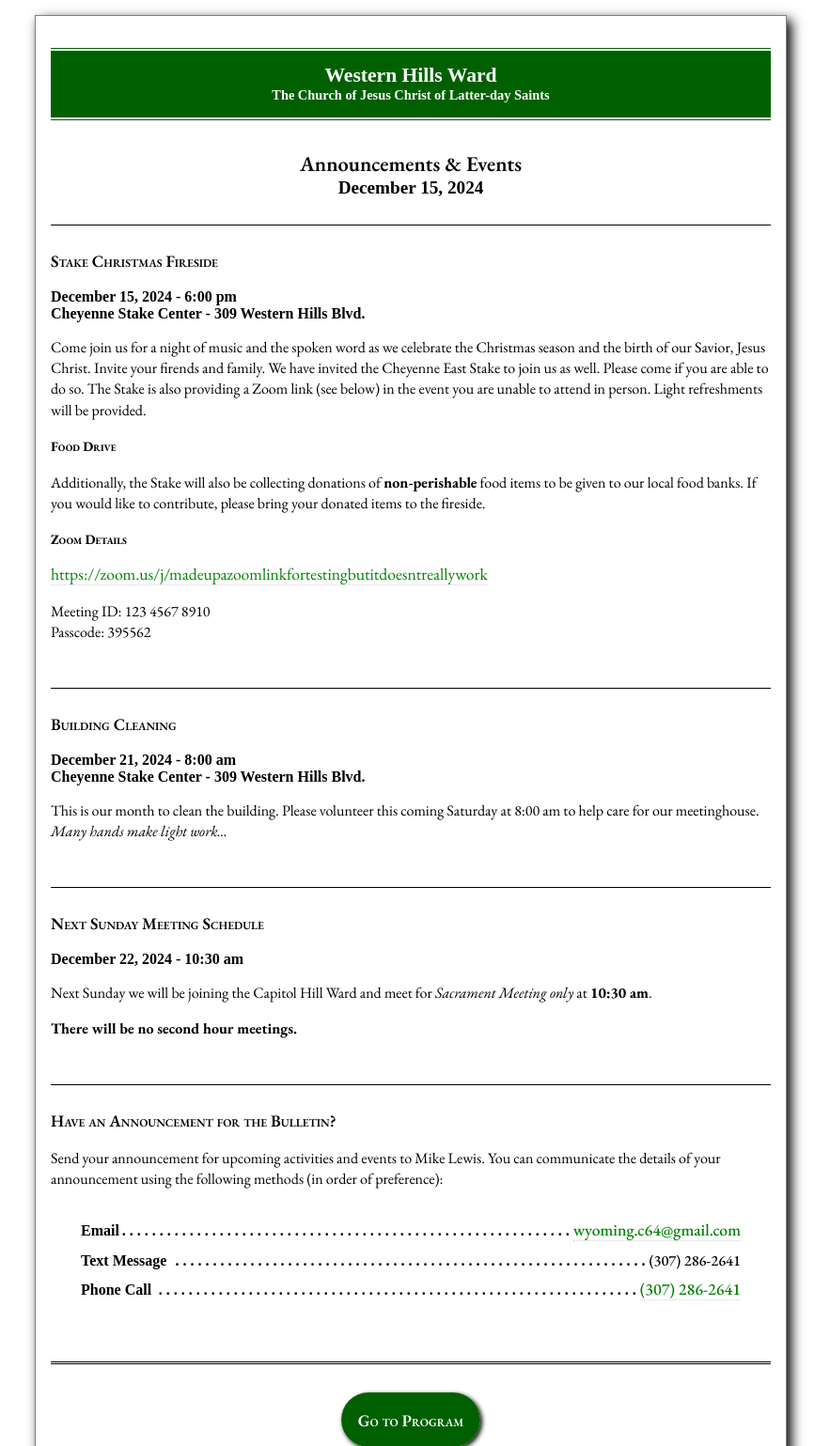
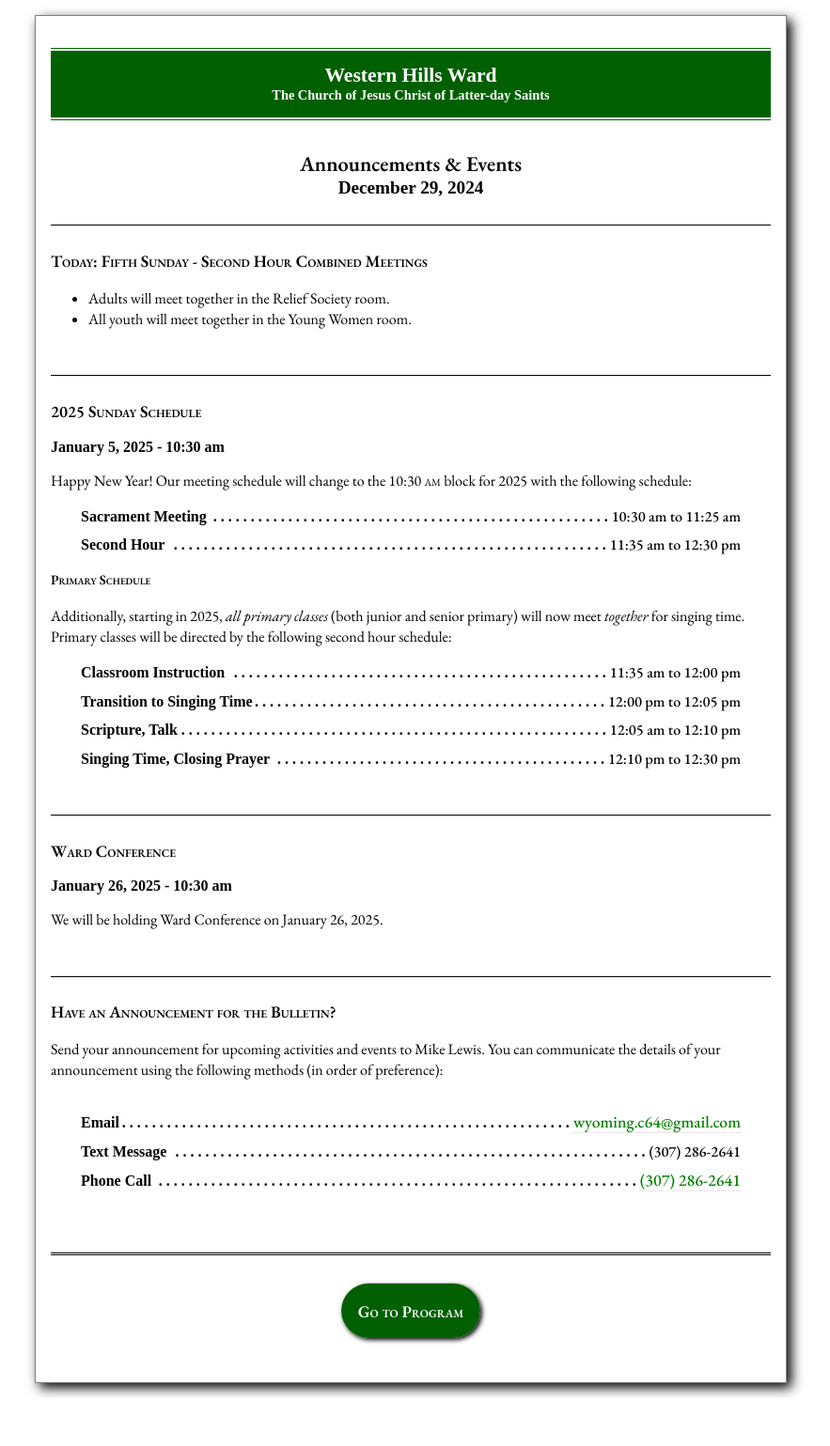
Before and after one commit to Wyoming-C64/westernhillsbulletin, a PHP site: page /announcements.php in a window 1280 px wide. Shown: the top 1539 px of the page at 94% size, without its empty margins (203-1086 px from the left). After the commit the page ends 1487 px from the top, so only its background shows below. Run offline with PHP 8.4, Linux system fonts and the light colour scheme; some web fonts are replaced.

Commit message:
December 29, 2024

```diff
--- a/htdocs/announcements.php
+++ b/htdocs/announcements.php
@@ -8,39 +8,56 @@ function mike_dump($v) {
 
 $announcements = array(
   array(
-    "title" => "Stake Christmas Fireside",
-    "date" => strtotime("December 15, 2024"),
-    "time" => strtotime("December 15, 2024 18:00:00"),
-    "location" => "Cheyenne Stake Center - 309 Western Hills Blvd.",
-    "description" => "<p>Come join us for a night of music and the spoken word as
-    we celebrate the Christmas season and the birth of our Savior, Jesus Christ.
-    Invite your firends and family. We have invited the Cheyenne East Stake to join
-    us as well. Please come if you are able to do so. The Stake is also providing a
-    Zoom link (see below) in the event you are unable to attend in person. Light
-    refreshments will be provided.</p>
-    <h3><b>Food Drive</b></h3>
-    <p>Additionally, the Stake will also be collecting donations of <b>non-perishable</b>
-    food items to be given to our local food banks. If you would like to contribute,
-    please bring your donated items to the fireside.</p>
-    <h3><b>Zoom Details</b></h3>".
-    '<a href="https://zoom.us/">https://zoom.us/j/madeupazoomlinkfortestingbutitdoesntreallywork</a>'.
-    "<p>Meeting ID: 123 4567 8910<br/>
-    Passcode: 395562</p>"
+    "title" => 'Today: Fifth Sunday - Second Hour Combined Meetings',
+    // "date" => strtotime("December 29, 2024"),
+    // "time" => strtotime("December 29, 2024 10:05:00"),
+    // "location" => "Cheyenne Stake Center - 309 Western Hills Blvd.",
+    "description" => '<ul>
+    <li>Adults will meet together in the Relief Society room.</li>
+    <li>All youth will meet together in the Young Women room.</li>
+    </ul>'
   ),
   array(
-    "title" => "Building Cleaning",
-    "date" => strtotime("December 21, 2024"),
-    "time" => strtotime("December 21, 2024 8:00:00"),
-    "location" => "Cheyenne Stake Center - 309 Western Hills Blvd.",
-    "description" => "<p>This is our month to clean the building. Please volunteer this coming Saturday at <span class='small-caps'>8:00 am</span> to help care for our meetinghouse. <i>Many hands make light work...</i></p>"
+    "title" => "2025 Sunday Schedule",
+    "date" => strtotime("January 5, 2025"),
+    "time" => strtotime("January 5, 2025 10:30:00"),
+    // "location" => "Cheyenne Stake Center - 309 Western Hills Blvd.",
+    "description" => "<p>Happy New Year! Our meeting schedule will change to the <span class='small-caps'>10:30 am</span> block for 2025 with the following schedule:</p>
+    <div class='additional'>
+      <div class='left-item'>Sacrament Meeting</div>
+      <div class='right-item'>10:30 am to 11:25 am</div>
+    </div>
+    <div class='additional'>
+      <div class='left-item'>Second Hour</div>
+      <div class='right-item'>11:35 am to 12:30 pm</div>
+    </div>
+    <h3>Primary Schedule</h3>
+    <p>Additionally, starting in 2025, <i>all primary classes</i> (both junior and senior primary) will now meet <i>together</i> for singing time. Primary classes will be directed by the following second hour schedule:</p>
+    <div class='additional'>
+      <div class='left-item'>Classroom Instruction</div>
+      <div class='right-item'>11:35 am to 12:00 pm</div>
+    </div>
+    <div class='additional'>
+      <div class='left-item'>Transition to Singing Time</div>
+      <div class='right-item'>12:00 pm to 12:05 pm</div>
+    </div>
+    <div class='additional'>
+      <div class='left-item'>Scripture, Talk</div>
+      <div class='right-item'>12:05 am to 12:10 pm</div>
+    </div>
+    <div class='additional'>
+      <div class='left-item'>Singing Time, Closing Prayer</div>
+      <div class='right-item'>12:10 pm to 12:30 pm</div>
+    </div>"
   ),
   array(
-    "title" => "Next Sunday Meeting Schedule",
-    "date" => strtotime("December 22, 2024"),
-    "time" => strtotime("December 22, 2024 10:30:00"),
-    "description" => "<p>Next Sunday we will be joining the Capitol Hill Ward and meet for <i>Sacrament Meeting only</i> at <b class='small-caps'>10:30 am</b>.</p>
-    <p><b>There will be no second hour meetings.</b></p>"
+    "title" => "Ward Conference",
+    "date" => strtotime("January 26, 2025"),
+    "time" => strtotime("January 26, 2025 10:30:00"),
+    "description" => "<p>We will be holding Ward Conference on January 26, 2025.</p>"
   ),
+
+/******** THIS ANNOUNCEMENT ALWAYS LAST *********/
   array(
     "title" => "Have an Announcement for the Bulletin?",
     "description" => "<p>Send your announcement for upcoming activities and events to Mike Lewis.
@@ -62,7 +79,7 @@ $announcements = array(
 
 );
 
-$meetingDate = strtotime("December 15, 2024");
+$meetingDate = strtotime("December 29, 2024");
 
 function printAnnouncement($item) {
   $output = '<div class="announcement">';
--- a/htdocs/style.css
+++ b/htdocs/style.css
@@ -225,6 +225,17 @@ a.button-link:visited {
   color: white;
 }
 
+.super-ordinal {
+  padding-bottom: 0;
+  font-variant: small-caps;
+  position: relative;
+  top: -0.5em;
+  font-size: 0.6em;
+}
+
+.small-caps {
+  font-variant: small-caps;
+}
 
 @page {
   size: 5.5in 8.5in;
```
Also changed, not shown: htdocs/index.php (+54 -75 lines).
